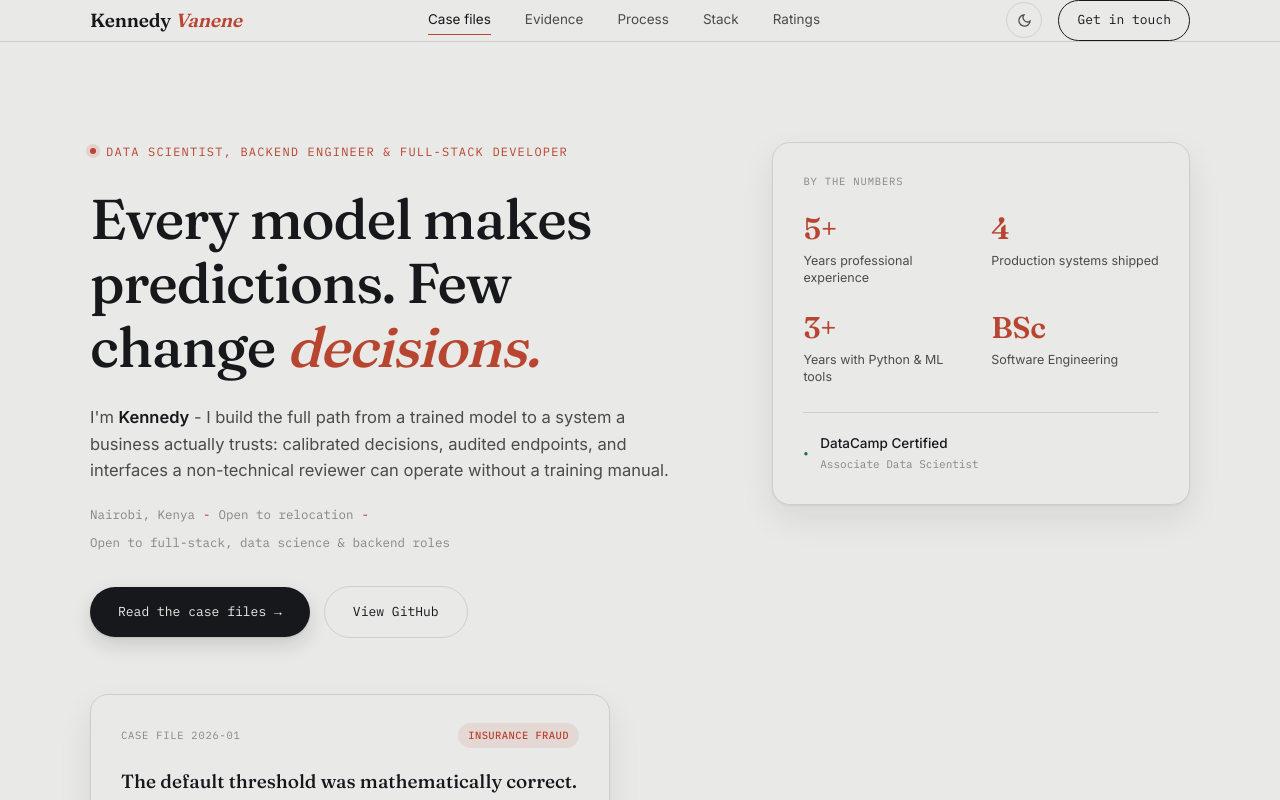
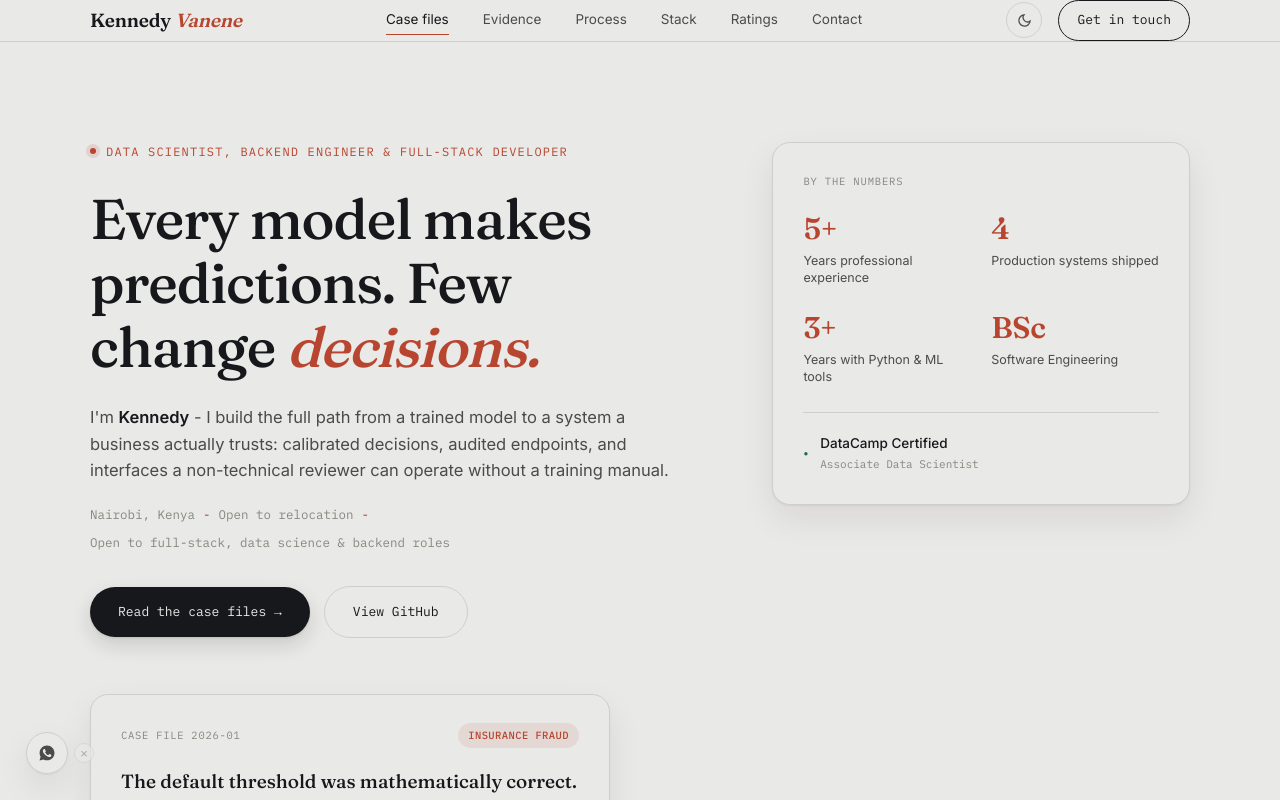
Before and after one commit to Kennedy178/vanene-portfolio, a React (Vite) app in the folder frontend/: page / in a window 1280 px wide. Shown: the top 800 px of the page. Built offline with nearby package versions, Linux system fonts and the light colour scheme; no server answers.

Commit message:
added whatsap float

```diff
--- a/frontend/dev-dist/sw.js
+++ b/frontend/dev-dist/sw.js
@@ -81,7 +81,7 @@ define(['./workbox-7e5eb42b'], (function (workbox) { 'use strict';
     "revision": "3ca0b8505b4bec776b69afdba2768812"
   }, {
     "url": "index.html",
-    "revision": "0.4kv67m1t364"
+    "revision": "0.fsedqaa589k"
   }], {});
   workbox.cleanupOutdatedCaches();
   workbox.registerRoute(new workbox.NavigationRoute(workbox.createHandlerBoundToURL("index.html"), {
--- a/frontend/src/components/contact/ContactSection.tsx
+++ b/frontend/src/components/contact/ContactSection.tsx
@@ -2,6 +2,8 @@ import { ContactForm } from './ContactForm';
 import styles from './ContactSection.module.css';
 
 const CHANNELS = [
+    // TODO: replace 12345678 with the real WhatsApp number before launch
+  { label: 'WhatsApp', value: '+254 ...', href: 'https://wa.me/12345678' },
   { label: 'Email', value: 'kennedydsml@gmail.com', href: 'mailto:kennedydsml@gmail.com' },
   { label: 'LinkedIn', value: 'kennedy-munene-dsml', href: 'https://www.linkedin.com/in/kennedy-munene-dsml/' },
   { label: 'GitHub', value: 'Kennedy178', href: 'https://github.com/Kennedy178' },
--- a/frontend/src/components/layout/Footer.tsx
+++ b/frontend/src/components/layout/Footer.tsx
@@ -1,6 +1,8 @@
 import styles from './Footer.module.css';
 
 const SOCIALS = [
+  // TODO: replace 12345678 with the real WhatsApp number before launch
+  { label: 'WhatsApp', href: 'https://wa.me/12345678' },
   { label: 'Email', href: 'mailto:kennedydsml@gmail.com' },
   { label: 'LinkedIn', href: 'https://www.linkedin.com/in/kennedy-munene-dsml/' },
   { label: 'GitHub', href: 'https://github.com/Kennedy178' },
--- a/frontend/src/components/layout/Header.tsx
+++ b/frontend/src/components/layout/Header.tsx
@@ -9,6 +9,7 @@ const NAV_LINKS = [
   { href: '#process', label: 'Process' },
   { href: '#stack', label: 'Stack' },
   { href: '#ratings', label: 'Ratings' },
+  { href: '#contact', label: 'Contact' },
 ];
 
 interface HeaderProps {
--- /dev/null
+++ b/frontend/src/components/layout/WhatsAppButton.module.css
@@ -0,0 +1,65 @@
+/* src/components/layout/WhatsAppButton.module.css */
+.wrap {
+  position: fixed;
+  bottom: 26px;
+  left: 26px;
+  z-index: 40;
+  display: flex;
+  align-items: center;
+  gap: 6px;
+}
+
+@media (max-width: 560px) {
+  .wrap {
+    bottom: 18px;
+    left: 18px;
+  }
+}
+
+.btn {
+  width: 42px;
+  height: 42px;
+  border-radius: 50%;
+  border: 1px solid var(--line);
+  background: var(--bg);
+  color: var(--ink-soft);
+  display: flex;
+  align-items: center;
+  justify-content: center;
+  box-shadow: var(--shadow-sm), var(--shadow-md);
+  transition: border-color .2s ease, color .2s ease, transform .18s var(--ease);
+}
+
+.btn:hover {
+  border-color: var(--pine);
+  color: var(--pine);
+  transform: translateY(-2px);
+}
+
+@media (max-width: 560px) {
+  .btn {
+    width: 38px;
+    height: 38px;
+  }
+}
+
+.dismiss {
+  width: 20px;
+  height: 20px;
+  border-radius: 50%;
+  border: 1px solid var(--line);
+  background: var(--bg);
+  color: var(--muted);
+  font-size: 13px;
+  line-height: 1;
+  display: flex;
+  align-items: center;
+  justify-content: center;
+  opacity: 0.6;
+  transition: opacity .2s ease, color .2s ease;
+}
+
+.dismiss:hover {
+  opacity: 1;
+  color: var(--rust);
+}
--- /dev/null
+++ b/frontend/src/components/layout/WhatsAppButton.tsx
@@ -0,0 +1,55 @@
+// src/components/layout/WhatsAppButton.tsx
+import { useState } from 'react';
+import styles from './WhatsAppButton.module.css';
+
+// TODO: replace with the real WhatsApp number before launch, in international
+// format with no leading + or spaces, e.g. "254712345678" for a Kenyan number.
+const WHATSAPP_NUMBER = '12345678';
+
+const PREFILLED_MESSAGE =
+  "Hi Kennedy! I saw your portfolio and wanted to connect?";
+
+const STORAGE_KEY = 'vanene-whatsapp-dismissed';
+
+export function WhatsAppButton() {
+  const [dismissed, setDismissed] = useState(
+    () => sessionStorage.getItem(STORAGE_KEY) === 'true'
+  );
+
+  if (dismissed) return null;
+
+  const href = `https://wa.me/${WHATSAPP_NUMBER}?text=${encodeURIComponent(PREFILLED_MESSAGE)}`;
+
+  function handleDismiss(event: React.MouseEvent) {
+    event.preventDefault();
+    event.stopPropagation();
+    sessionStorage.setItem(STORAGE_KEY, 'true');
+    setDismissed(true);
+  }
+
+  return (
+    <div className={styles.wrap}>
+      <a
+        href={href}
+        target="_blank"
+        rel="noreferrer"
+        className={styles.btn}
+        aria-label="Message on WhatsApp"
+        title="Message on WhatsApp"
+      >
+        <svg width="18" height="18" viewBox="0 0 24 24" fill="currentColor">
+          <path d="M12.04 2C6.58 2 2.13 6.45 2.13 11.91c0 1.75.46 3.45 1.32 4.95L2.05 22l5.25-1.38a9.85 9.85 0 0 0 4.74 1.21h.01c5.46 0 9.9-4.45 9.9-9.91C21.95 6.45 17.5 2 12.04 2zm5.8 14.03c-.24.68-1.39 1.32-1.91 1.4-.49.08-1.1.11-1.78-.11-.41-.13-.94-.3-1.62-.6-2.85-1.23-4.71-4.1-4.85-4.29-.14-.19-1.16-1.54-1.16-2.94 0-1.4.73-2.09 1-2.38.26-.28.57-.35.76-.35s.38 0 .55.01c.18.01.41-.07.64.49.24.58.81 2 .88 2.14.07.14.12.31.02.5-.09.19-.14.31-.28.48-.14.16-.29.36-.42.49-.14.14-.28.29-.12.57.16.28.71 1.17 1.52 1.9 1.05.94 1.93 1.23 2.21 1.37.28.14.44.12.6-.07.16-.19.68-.79.87-1.06.18-.28.37-.23.62-.14.26.09 1.63.77 1.91.91.28.14.47.21.54.33.07.12.07.68-.17 1.35z"/>
+        </svg>
+      </a>
+      <button
+        type="button"
+        onClick={handleDismiss}
+        className={styles.dismiss}
+        aria-label="Hide WhatsApp button"
+        title="Hide"
+      >
+        {'\u00D7'}
+      </button>
+    </div>
+  );
+}
--- a/frontend/src/pages/HomePage.tsx
+++ b/frontend/src/pages/HomePage.tsx
@@ -2,6 +2,7 @@
 import { Header } from '../components/layout/Header';
 import { Footer } from '../components/layout/Footer';
 import { BackToTop } from '../components/layout/BackToTop';
+import { WhatsAppButton } from '../components/layout/WhatsAppButton';
 import { Hero } from '../components/hero/Hero';
 import { CaseFilesSection } from '../components/work/CaseFilesSection';
 import { EvidenceSection } from '../components/evidence/EvidenceSection';
@@ -33,6 +34,7 @@ export function HomePage({ theme, onToggleTheme }: HomePageProps) {
       </main>
       <Footer />
       <BackToTop />
+      <WhatsAppButton />
     </>
   );
 }
```
Also changed, not shown: 1 other file (tests, documents, lock files or other folders).
